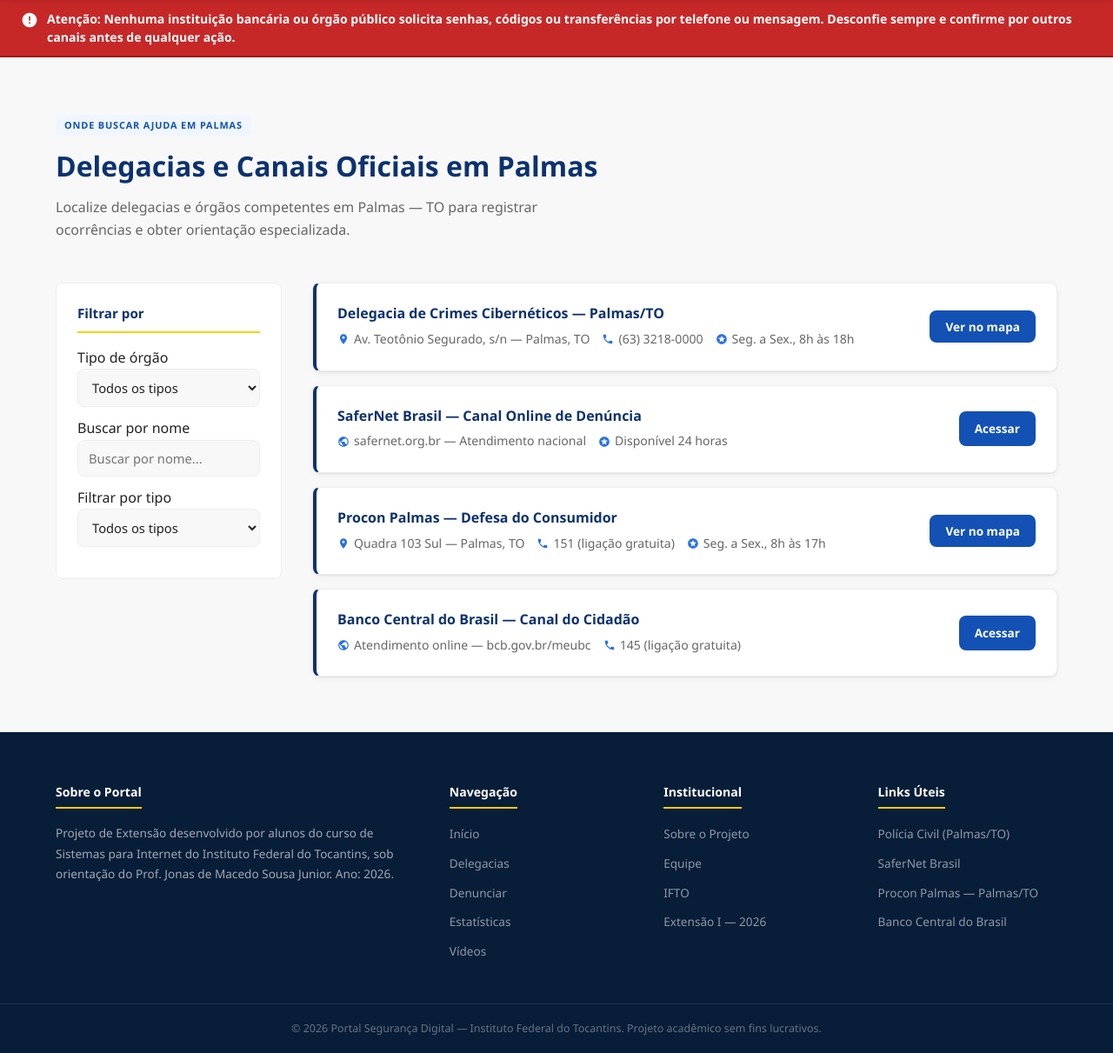
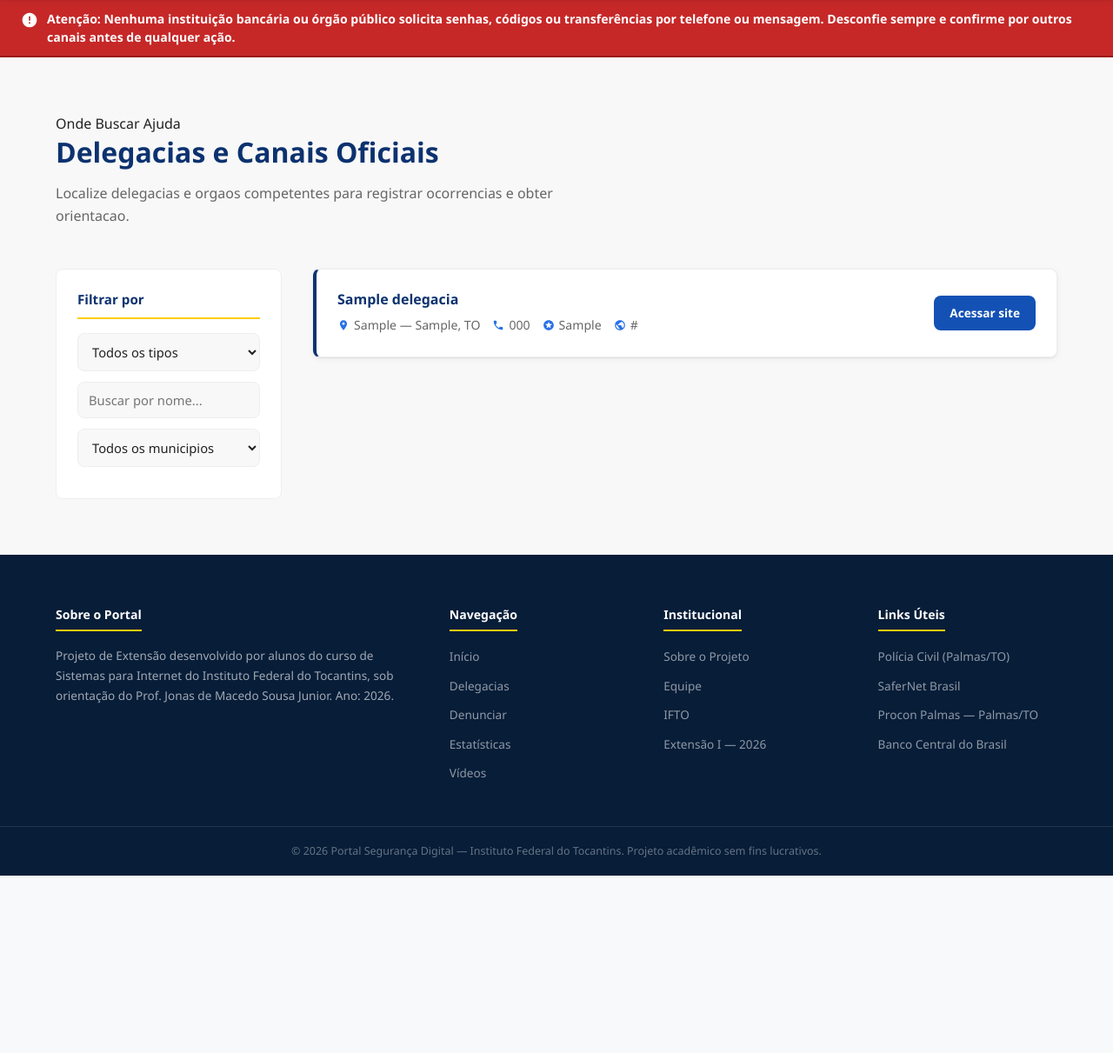
Before and after one commit to DevPedrin/PROJETO-EXTENSAO, a Django app: page /delegacias/ in a window 1280 px wide. Shown: the part 107-1318 px from the top of the page at 87% size. After the commit the page ends 1114 px from the top, so only its background shows below. Run offline with Django 5.2, Linux system fonts and the light colour scheme; tables that the repository leaves empty hold one stand-in row (values such as "Sample post").

Commit message:
começo de implementação, ajustes front-end + ajustes de delegacia

```diff
--- a/apps/portal/views.py
+++ b/apps/portal/views.py
@@ -3,7 +3,7 @@ from django.contrib.auth.decorators import login_required, user_passes_test
 from django.contrib import messages
 from django.conf import settings
 from django.http import HttpResponse, Http404
-from django.db import models  # 👈 Adicionado para permitir o agrupamento (Count)
+from django.db import models
 import os
 
 from .forms import DenunciaForm
@@ -24,7 +24,14 @@ def home(request):
 
 
 def delegacias(request):
-    return render(request, 'portal/delegacias.html')
+    from .models import Delegacia
+    lista = Delegacia.objects.filter(ativo=True)
+    context = {
+        'delegacias': lista,
+        'cidades': lista.exclude(cidade='').values_list('cidade', flat=True).distinct().order_by('cidade'),
+        'tipos': Delegacia.TIPOS,
+    }
+    return render(request, 'portal/delegacias.html', context)
 
 
 def estatisticas(request):
--- a/templates/portal/delegacias.html
+++ b/templates/portal/delegacias.html
@@ -1,118 +1,97 @@
 {% extends 'portal/base.html' %}
 
 {% block content %}
-
-  <section class="secao secao-alt" id="delegacias" aria-labelledby="titulo-delegacias">
+<section class="secao secao-alt" id="delegacias">
   <div class="container">
     <div class="secao-header">
-        <span class="golpe-tipo tipo-dica" aria-hidden="true">Onde Buscar Ajuda em Palmas</span>
-        <h2 id="titulo-delegacias" class="gov-subtitle">Delegacias e Canais Oficiais em Palmas</h2>
-        <p class="gov-text">Localize delegacias e órgãos competentes em Palmas — TO para registrar ocorrências e obter orientação especializada.</p>
+      <span class="section-label">Onde Buscar Ajuda</span>
+      <h2 class="section-title">Delegacias e Canais Oficiais</h2>
+      <p class="section-desc">Localize delegacias e orgaos competentes para registrar ocorrencias e obter orientacao.</p>
+    </div>
+    <div class="delegacias-layout">
+      <div class="filtro-panel">
+        <h4>Filtrar por</h4>
+        <select id="filtro-tipo">
+          <option value="">Todos os tipos</option>
+          {% for valor, label in tipos %}
+          <option value="{{ valor }}">{{ label }}</option>
+          {% endfor %}
+        </select>
+        <input type="text" id="filtro-texto" placeholder="Buscar por nome..." />
+        <select id="filtro-cidade">
+          <option value="">Todos os municipios</option>
+          {% for cidade in cidades %}
+          <option value="{{ cidade }}">{{ cidade }}</option>
+          {% endfor %}
+        </select>
       </div>
 
-      <div class="delegacias-layout">
-        <aside class="filtro-panel" aria-label="Filtros de busca">
-          <h4>Filtrar por</h4>
-          <label for="filtro-tipo" class="sr-only">Tipo de órgão</label>
-          <select id="filtro-tipo" aria-label="Filtrar por tipo de órgão">
-            <option value="">Todos os tipos</option>
-            <option value="Ciberneticos">Crimes Cibernéticos</option>
-            <option value="Idoso">Atendimento ao Idoso</option>
-            <option value="Procon">Procon</option>
-            <option value="Canal Online">Canal Online</option>
-          </select>
-
-          <label for="busca-delegacia" class="sr-only">Buscar por nome</label>
-          <input type="text" id="busca-delegacia" placeholder="Buscar por nome..." aria-label="Buscar delegacia por nome" autocomplete="off" />
-
-          <label for="filtro-cidade" class="sr-only">Filtrar por tipo</label>
-          <select id="filtro-cidade" aria-label="Filtrar por tipo de atendimento">
-            <option value="">Todos os tipos</option>
-            <option value="Palmas">Palmas — TO</option>
-          </select>
-        </aside>
-
-        <div class="delegacias-lista" id="lista-delegacias" role="list" aria-label="Lista de delegacias e canais">
-
-          <div class="delegacia-item" data-tipo="Ciberneticos" data-cidade="Palmas" role="listitem">
+      <div class="delegacias-lista" id="lista-delegacias">
+        {% for d in delegacias %}
+        <div class="delegacia-item" data-tipo="{{ d.tipo }}" data-cidade="{{ d.cidade }}">
           <div>
-              <h3 class="gov-card-title">Delegacia de Crimes Cibernéticos — Palmas/TO</h3>
+            <h3>{{ d.nome }}</h3>
             <div class="del-infos">
+              {% if d.endereco %}
               <span class="del-info">
-                  <svg viewBox="0 0 24 24" aria-hidden="true"><path d="M12 2C8.13 2 5 5.13 5 9c0 5.25 7 13 7 13s7-7.75 7-13c0-3.87-3.13-7-7-7zm0 9.5c-1.38 0-2.5-1.12-2.5-2.5s1.12-2.5 2.5-2.5 2.5 1.12 2.5 2.5-1.12 2.5-2.5 2.5z" /></svg>
-                  Av. Teotônio Segurado, s/n — Palmas, TO
+                <svg viewBox="0 0 24 24"><path d="M12 2C8.13 2 5 5.13 5 9c0 5.25 7 13 7 13s7-7.75 7-13c0-3.87-3.13-7-7-7zm0 9.5c-1.38 0-2.5-1.12-2.5-2.5s1.12-2.5 2.5-2.5 2.5 1.12 2.5 2.5-1.12 2.5-2.5 2.5z"/></svg>
+                {{ d.endereco }}{% if d.cidade %} — {{ d.cidade }}, TO{% endif %}
               </span>
+              {% endif %}
+              {% if d.telefone %}
               <span class="del-info">
-                  <svg viewBox="0 0 24 24" aria-hidden="true"><path d="M6.62 10.79c1.44 2.83 3.76 5.14 6.59 6.59l2.2-2.2c.27-.27.67-.36 1.02-.24 1.12.37 2.33.57 3.57.57.55 0 1 .45 1 1V20c0 .55-.45 1-1 1-9.39 0-17-7.61-17-17 0-.55.45-1 1-1h3.5c.55 0 1 .45 1 1 0 1.25.2 2.45.57 3.57.11.35.03.74-.25 1.02l-2.2 2.2z" /></svg>
-                  (63) 3218-0000
+                <svg viewBox="0 0 24 24"><path d="M6.62 10.79c1.44 2.83 3.76 5.14 6.59 6.59l2.2-2.2c.27-.27.67-.36 1.02-.24 1.12.37 2.33.57 3.57.57.55 0 1 .45 1 1V20c0 .55-.45 1-1 1-9.39 0-17-7.61-17-17 0-.55.45-1 1-1h3.5c.55 0 1 .45 1 1 0 1.25.2 2.45.57 3.57.11.35.03.74-.25 1.02l-2.2 2.2z"/></svg>
+                {{ d.telefone }}
               </span>
+              {% endif %}
+              {% if d.horario %}
               <span class="del-info">
-                  <svg viewBox="0 0 24 24" aria-hidden="true"><path d="M11.99 2C6.47 2 2 6.48 2 12s4.47 10 9.99 10C17.52 22 22 17.52 22 12S17.52 2 11.99 2zm4.24 16L12 15.45 7.77 18l1.12-4.81-3.73-3.23 4.92-.42L12 5l1.92 4.53 4.92.42-3.73 3.23L16.23 18z" /></svg>
-                  Seg. a Sex., 8h às 18h
+                <svg viewBox="0 0 24 24"><path d="M11.99 2C6.47 2 2 6.48 2 12s4.47 10 9.99 10C17.52 22 22 17.52 22 12S17.52 2 11.99 2zm4.24 16L12 15.45 7.77 18l1.12-4.81-3.73-3.23 4.92-.42L12 5l1.92 4.53 4.92.42-3.73 3.23L16.23 18z"/></svg>
+                {{ d.horario }}
               </span>
+              {% endif %}
+              {% if d.url %}
+              <span class="del-info">
+                <svg viewBox="0 0 24 24"><path d="M12 2C6.48 2 2 6.48 2 12s4.48 10 10 10 10-4.48 10-10S17.52 2 12 2zm-1 17.93c-3.95-.49-7-3.85-7-7.93 0-.62.08-1.21.21-1.79L9 15v1c0 1.1.9 2 2 2v1.93zm6.9-2.54c-.26-.81-1-1.39-1.9-1.39h-1v-3c0-.55-.45-1-1-1H8v-2h2c.55 0 1-.45 1-1V7h2c1.1 0 2-.9 2-2v-.41c2.93 1.19 5 4.06 5 7.41 0 2.08-.8 3.97-2.1 5.39z"/></svg>
+                {{ d.url }}
+              </span>
+              {% endif %}
             </div>
           </div>
-            <button class="btn-mapa" aria-label="Ver Delegacia de Crimes Cibernéticos de Palmas no mapa">Ver no mapa</button>
+          {% if d.url %}
+          <a href="{{ d.url }}" target="_blank" rel="noopener" class="btn-mapa">Acessar site</a>
+          {% else %}
+          <button class="btn-mapa">Ver no mapa</button>
+          {% endif %}
         </div>
-
-          <div class="delegacia-item" data-tipo="Canal Online" data-cidade="" role="listitem">
-            <div>
-              <h3 class="gov-card-title">SaferNet Brasil — Canal Online de Denúncia</h3>
-              <div class="del-infos">
-                <span class="del-info">
-                  <svg viewBox="0 0 24 24" aria-hidden="true"><path d="M12 2C6.48 2 2 6.48 2 12s4.48 10 10 10 10-4.48 10-10S17.52 2 12 2zm-1 17.93c-3.95-.49-7-3.85-7-7.93 0-.62.08-1.21.21-1.79L9 15v1c0 1.1.9 2 2 2v1.93zm6.9-2.54c-.26-.81-1-1.39-1.9-1.39h-1v-3c0-.55-.45-1-1-1H8v-2h2c.55 0 1-.45 1-1V7h2c1.1 0 2-.9 2-2v-.41c2.93 1.19 5 4.06 5 7.41 0 2.08-.8 3.97-2.1 5.39z" /></svg>
-                  safernet.org.br — Atendimento nacional
-                </span>
-                <span class="del-info">
-                  <svg viewBox="0 0 24 24" aria-hidden="true"><path d="M11.99 2C6.47 2 2 6.48 2 12s4.47 10 9.99 10C17.52 22 22 17.52 22 12S17.52 2 11.99 2zm4.24 16L12 15.45 7.77 18l1.12-4.81-3.73-3.23 4.92-.42L12 5l1.92 4.53 4.92.42-3.73 3.23L16.23 18z" /></svg>
-                  Disponível 24 horas
-                </span>
-              </div>
-            </div>
-            <a href="https://www.safernet.org.br/" target="_blank" rel="noopener noreferrer" class="btn-mapa" aria-label="Acessar site da SaferNet Brasil">Acessar</a>
-          </div>
-
-          <div class="delegacia-item" data-tipo="Procon" data-cidade="Palmas" role="listitem">
-            <div>
-              <h3 class="gov-card-title">Procon Palmas — Defesa do Consumidor</h3>
-              <div class="del-infos">
-                <span class="del-info">
-                  <svg viewBox="0 0 24 24" aria-hidden="true"><path d="M12 2C8.13 2 5 5.13 5 9c0 5.25 7 13 7 13s7-7.75 7-13c0-3.87-3.13-7-7-7zm0 9.5c-1.38 0-2.5-1.12-2.5-2.5s1.12-2.5 2.5-2.5 2.5 1.12 2.5 2.5-1.12 2.5-2.5 2.5z" /></svg>
-                  Quadra 103 Sul — Palmas, TO
-                </span>
-                <span class="del-info">
-                  <svg viewBox="0 0 24 24" aria-hidden="true"><path d="M6.62 10.79c1.44 2.83 3.76 5.14 6.59 6.59l2.2-2.2c.27-.27.67-.36 1.02-.24 1.12.37 2.33.57 3.57.57.55 0 1 .45 1 1V20c0 .55-.45 1-1 1-9.39 0-17-7.61-17-17 0-.55.45-1 1-1h3.5c.55 0 1 .45 1 1 0 1.25.2 2.45.57 3.57.11.35.03.74-.25 1.02l-2.2 2.2z" /></svg>
-                  151 (ligação gratuita)
-                </span>
-                <span class="del-info">
-                  <svg viewBox="0 0 24 24" aria-hidden="true"><path d="M11.99 2C6.47 2 2 6.48 2 12s4.47 10 9.99 10C17.52 22 22 17.52 22 12S17.52 2 11.99 2zm4.24 16L12 15.45 7.77 18l1.12-4.81-3.73-3.23 4.92-.42L12 5l1.92 4.53 4.92.42-3.73 3.23L16.23 18z" /></svg>
-                  Seg. a Sex., 8h às 17h
-                </span>
-              </div>
-            </div>
-            <button class="btn-mapa" aria-label="Ver Procon Palmas no mapa">Ver no mapa</button>
-          </div>
-
-          <div class="delegacia-item" data-tipo="Canal Online" data-cidade="Palmas" role="listitem">
-            <div>
-              <h3 class="gov-card-title">Banco Central do Brasil — Canal do Cidadão</h3>
-              <div class="del-infos">
-                <span class="del-info">
-                  <svg viewBox="0 0 24 24" aria-hidden="true"><path d="M12 2C6.48 2 2 6.48 2 12s4.48 10 10 10 10-4.48 10-10S17.52 2 12 2zm-1 17.93c-3.95-.49-7-3.85-7-7.93 0-.62.08-1.21.21-1.79L9 15v1c0 1.1.9 2 2 2v1.93zm6.9-2.54c-.26-.81-1-1.39-1.9-1.39h-1v-3c0-.55-.45-1-1-1H8v-2h2c.55 0 1-.45 1-1V7h2c1.1 0 2-.9 2-2v-.41c2.93 1.19 5 4.06 5 7.41 0 2.08-.8 3.97-2.1 5.39z" /></svg>
-                  Atendimento online — bcb.gov.br/meubc
-                </span>
-                <span class="del-info">
-                  <svg viewBox="0 0 24 24" aria-hidden="true"><path d="M6.62 10.79c1.44 2.83 3.76 5.14 6.59 6.59l2.2-2.2c.27-.27.67-.36 1.02-.24 1.12.37 2.33.57 3.57.57.55 0 1 .45 1 1V20c0 .55-.45 1-1 1-9.39 0-17-7.61-17-17 0-.55.45-1 1-1h3.5c.55 0 1 .45 1 1 0 1.25.2 2.45.57 3.57.11.35.03.74-.25 1.02l-2.2 2.2z" /></svg>
-                  145 (ligação gratuita)
-                </span>
-              </div>
-            </div>
-            <a href="https://www.bcb.gov.br/meubc" target="_blank" rel="noopener noreferrer" class="btn-mapa" aria-label="Acessar canal do cidadão do Banco Central">Acessar</a>
-          </div>
-
+        {% empty %}
+        <p style="color:#9ca3af;font-style:italic;">Nenhuma delegacia cadastrada no momento.</p>
+        {% endfor %}
       </div>
     </div>
   </div>
 </section>
 
+<script>
+  const filtroTipo   = document.getElementById('filtro-tipo');
+  const filtroTexto  = document.getElementById('filtro-texto');
+  const filtroCidade = document.getElementById('filtro-cidade');
+  const itens = document.querySelectorAll('.delegacia-item');
+
+  function filtrar() {
+    const tipo   = filtroTipo.value.toLowerCase();
+    const texto  = filtroTexto.value.toLowerCase();
+    const cidade = filtroCidade.value.toLowerCase();
+    itens.forEach(item => {
+      const ok =
+        (!tipo   || item.dataset.tipo.toLowerCase()   === tipo) &&
+        (!cidade || item.dataset.cidade.toLowerCase() === cidade) &&
+        (!texto  || item.innerText.toLowerCase().includes(texto));
+      item.style.display = ok ? '' : 'none';
+    });
+  }
+  filtroTipo.addEventListener('change', filtrar);
+  filtroTexto.addEventListener('input', filtrar);
+  filtroCidade.addEventListener('change', filtrar);
+</script>
 {% endblock %}
```
Also changed, not shown: apps/portal/forms.py (+16 -1 lines), apps/portal/models.py (+31 -0 lines), apps/portal/migrations/0002_delegacia.py (added). Lines whose indentation alone changed are shown as unchanged.
